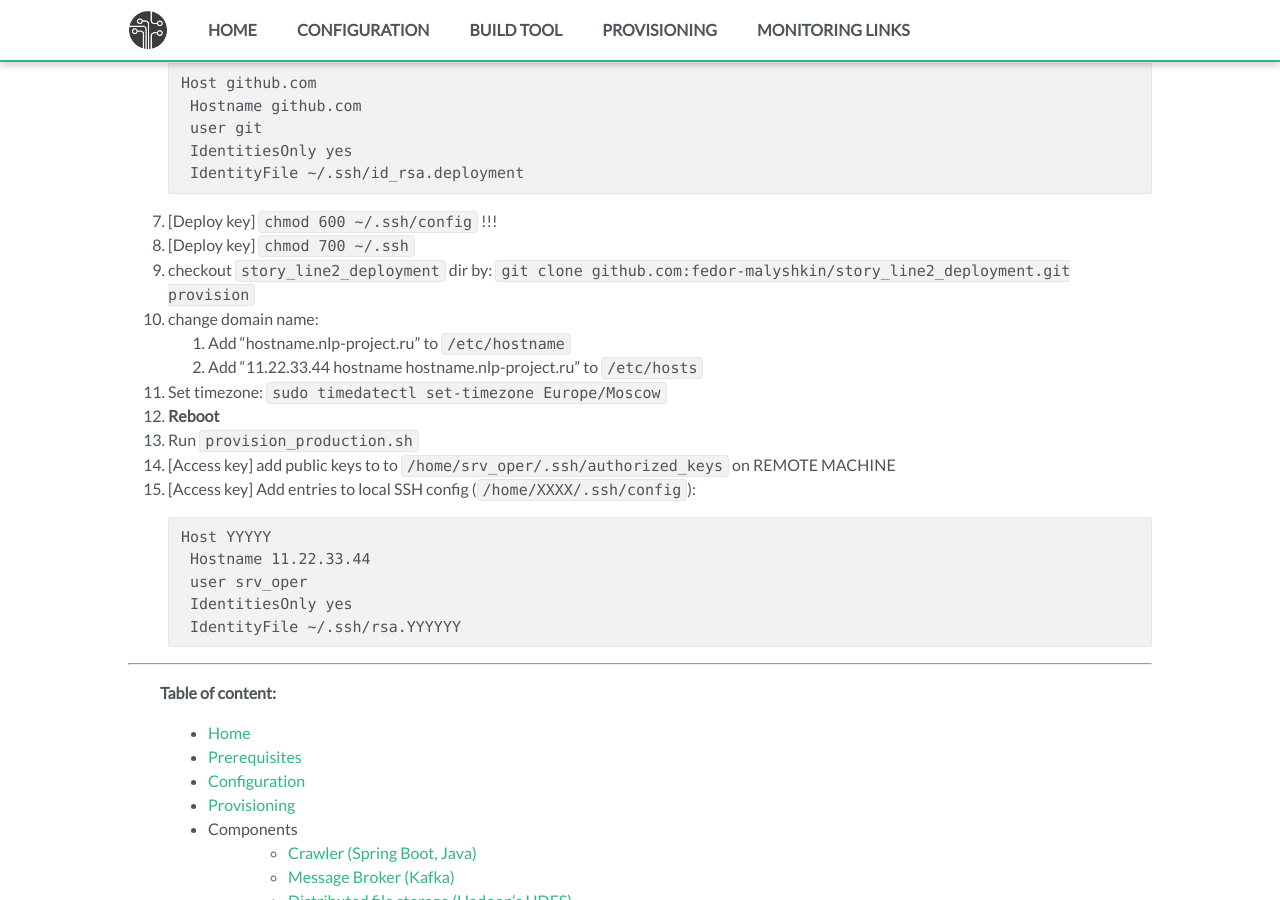
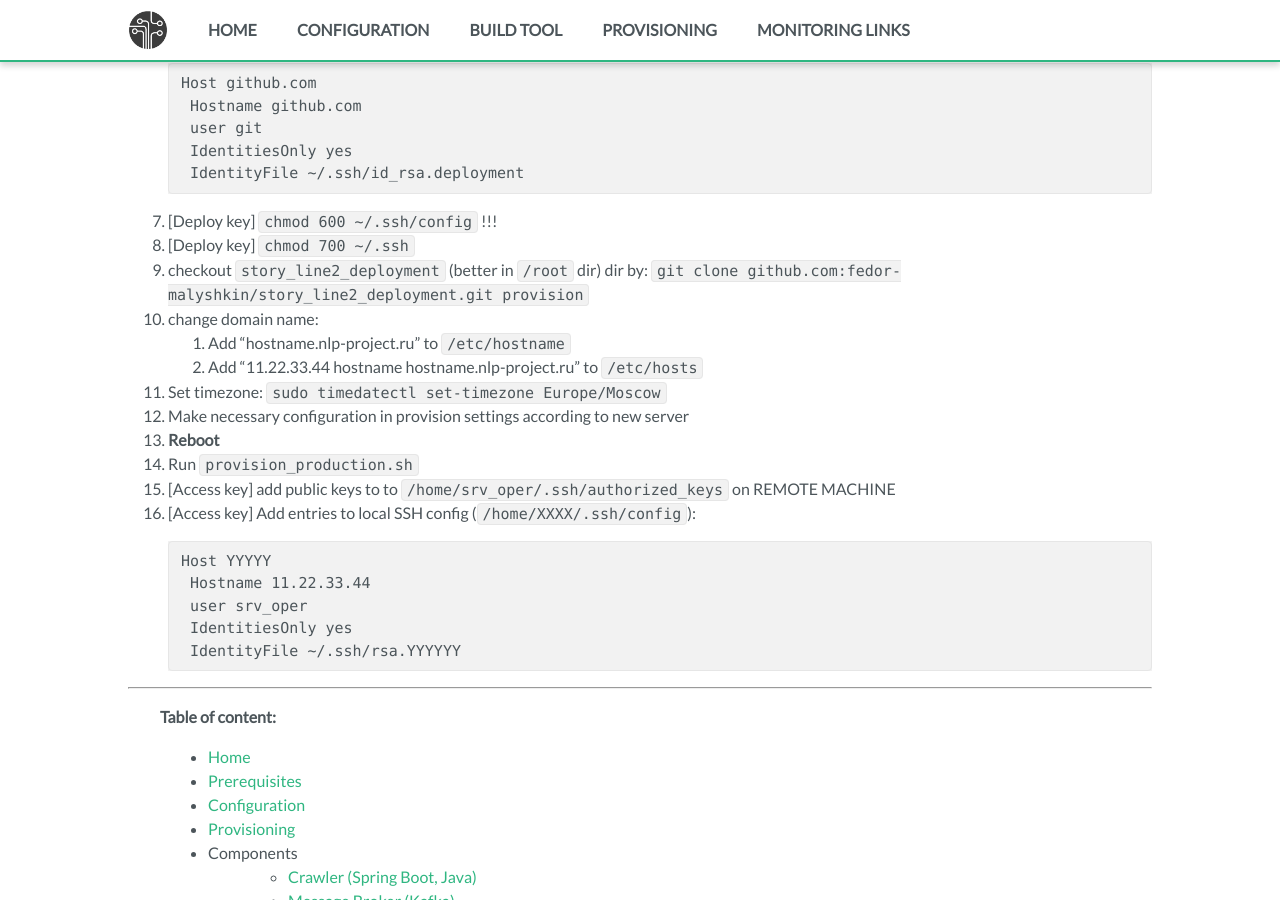
Before and after one commit to fedor-malyshkin/story_line2_build, a Jekyll site: the page built from docs/new_server.md, in a window 1280 px wide and 900 px high, scrolled down 417 px. Built offline with Jekyll 4.4.1, drawn with Linux system fonts in a browser that asks for light colours.

Commit message:
Add new steps in new_server addition

````diff
--- a/docs/new_server.md
+++ b/docs/new_server.md
@@ -25,11 +25,12 @@ Host github.com
 ```
 2. [Deploy key] `chmod 600 ~/.ssh/config` !!!
 1. [Deploy key] `chmod 700 ~/.ssh`
-1. checkout `story_line2_deployment` dir by: `git clone github.com:fedor-malyshkin/story_line2_deployment.git provision`
+1. checkout `story_line2_deployment` (better in `/root` dir) dir by: `git clone github.com:fedor-malyshkin/story_line2_deployment.git provision`
 1. change domain name:
 	1. Add "hostname.nlp-project.ru" to `/etc/hostname`
 	1. Add "11.22.33.44 hostname hostname.nlp-project.ru" to `/etc/hosts`
 1. Set timezone: `sudo timedatectl set-timezone Europe/Moscow`
+1. Make necessary configuration in provision settings according to new server
 1. __Reboot__
 1. Run `provision_production.sh`
 1. [Access key] add public keys to to `/home/srv_oper/.ssh/authorized_keys` on REMOTE MACHINE
````
